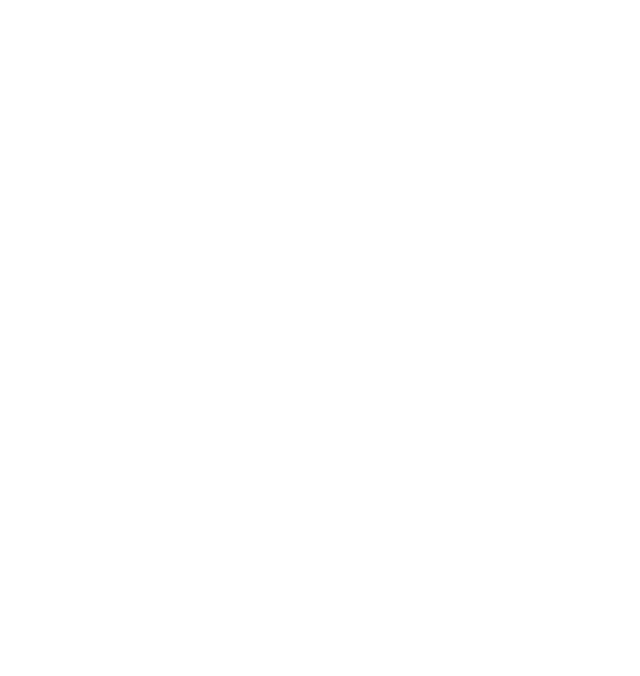
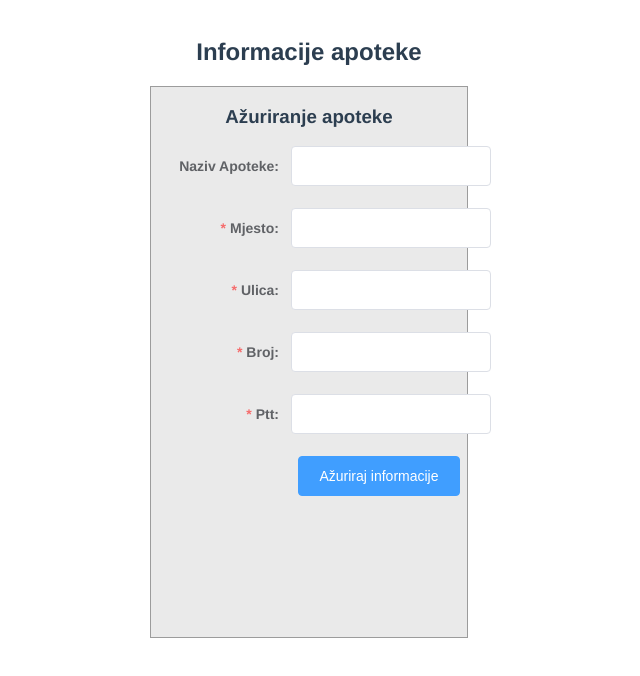
Before and after one commit to Blizzsuxx/ISA_MRS, a Vue app in the folder frontend/: page /azuriranjeApoteke in a window 1280 px wide. Before the commit this address had no page. Shown: the top 676 px of the page, without its empty margins (331-971 px from the left). Built offline with nearby package versions, Linux system fonts and the light colour scheme; no server answers; sample sign-in values are in the browser's storage.

Commit message:
forma za azuriranje apoteka

```diff
--- /dev/null
+++ b/frontend/src/components/AzuriranjeApoteka.vue
@@ -0,0 +1,137 @@
+<style scoped>
+  body {
+    margin: 10;
+    padding: 10;
+    background-color: #17a2b8;
+    height: 100vh;
+  }
+
+  .grupa {
+    width: 200px;
+  }
+
+  #unos {
+    margin: auto;
+    width: 50%;
+    padding: 10px;
+
+  }
+  #unos .container #unos-row #unos-column #unos-box {
+    margin: auto;
+    width: 50%;
+    margin-top: 10px;
+    max-width: 750px;
+    height: 550px;
+    border: 1px solid #9C9C9C;
+    background-color: #EAEAEA;
+    font-weight: bold;
+  }
+
+  #unos .container #unos-row #unos-column #unos-box #unos-form {
+    padding: 20px;
+  }
+
+  #unos-link {
+    font-weight: normal;
+    font-style: italic;
+  }
+</style>
+
+<template>
+  <div id="unos">
+    <h2 class="text-center text-white pt-5">{{naslov}}</h2>
+    <div class="container">
+      <div id="unos-row" class="row justify-content-center align-items-center">
+        <div id="unos-column" class="col-md-6">
+          <div id="unos-box" class="col-md-12">
+            <el-form ref="apoteka" :model="apoteka" :rules="rules" label-width="140px">
+              <h3 class="text-center text-info">{{naslovForme}}</h3>
+              <el-form-item label="Naziv Apoteke:" prop="ime">
+                <div class="grupa">
+                <el-input v-model="apoteka.ime"></el-input>
+                </div>
+              </el-form-item>
+              <el-form-item label="Mjesto:" prop="mjesto">
+                <div class="grupa">
+                <el-input v-model="apoteka.mjesto"></el-input>
+                </div>
+              </el-form-item>
+              <el-form-item label="Ulica:" prop="ulica">
+                <div class="grupa">
+                <el-input v-model="apoteka.ulica"></el-input>
+                </div>
+              </el-form-item>
+              <el-form-item label="Broj:" prop="broj">
+                <div class="grupa">
+                <el-input v-model="apoteka.broj" autocomplete="off"></el-input>
+                </div>
+              </el-form-item>
+              <el-form-item label="Ptt:" prop="ptt">
+                <div class="grupa">
+                <el-input v-model="apoteka.ptt"></el-input>
+                </div>
+              </el-form-item>
+              <el-form-item>
+                <el-button type="primary" @click="onSubmit">Ažuriraj informacije</el-button>
+
+              </el-form-item>
+
+            </el-form>
+
+          </div>
+        </div>
+      </div>
+    </div>
+  </div>
+</template>
+
+<script>
+  export default {
+    name: 'AzuriranjeApoteka',
+    data() {
+      return {
+        naslov: 'Informacije apoteke',
+        naslovForme: 'Ažuriranje apoteke',
+        apoteka: {
+          id : 0,
+          naziv: '',
+          mjesto: '',
+          ulica: '',
+          broj: '',
+          ptt: '',
+        },
+         rules: {
+          naziv: [
+            { required: true, message: 'Unesite naziv!', trigger: 'blur' }
+          ],
+          mjesto: [
+            { required: true, message: 'Unesite mjesto!', trigger: 'blur' }
+          ],
+          ulica: [
+            { required: true, message: 'Unesite ulicu!', trigger: 'blur' }
+          ],
+          broj: [
+            { required: true, message: 'Unesite broj!', trigger: 'blur' },
+
+          ],
+          ptt: [
+            { required: true, message: 'Unesite ptt!', trigger: 'blur' }
+          ]
+        }
+      };
+
+    },
+    methods: {
+      onSubmit() {
+        this.$store.dispatch('APApoteke/azurirajApotekuAdmin',this.apoteka)
+
+      },
+
+    },
+    mounted(){
+      this.$store.dispatch('APApoteke/dobaviApotekuAdmin').then(()=>{
+        this.apoteka = this.$store.state.APApoteke.apoteka;
+      });
+    }
+  }
+</script>
--- a/frontend/src/router/index.js
+++ b/frontend/src/router/index.js
@@ -30,7 +30,7 @@
 import IstorijaPosetaDermatologu from '../components/IstorijaPosetaDeramatologu';
 import IstorijaPosetaFarmaceut from '../components/IstorijaPosetaFarmaceut'
 import APPregled from "../components/APPregled"
-
+import AzuriranjeApoteka from "../components/AzuriranjeApoteka"
 import Prijava from "../components/Prijava"
 
 const routes = [
@@ -90,6 +90,11 @@
     path: '/ap/FormaApoteke',
     name: 'FormaApoteke',
     component: FormaApoteke,
+  },
+  {
+    path: '/azuriranjeApoteke',
+    name: 'AzuriranjeApoteka',
+    component: AzuriranjeApoteka,
   },
   {
     path: '/ap/FormaKorisnika',
```
Also changed, not shown: 1 other file (tests, documents, lock files or other folders).
